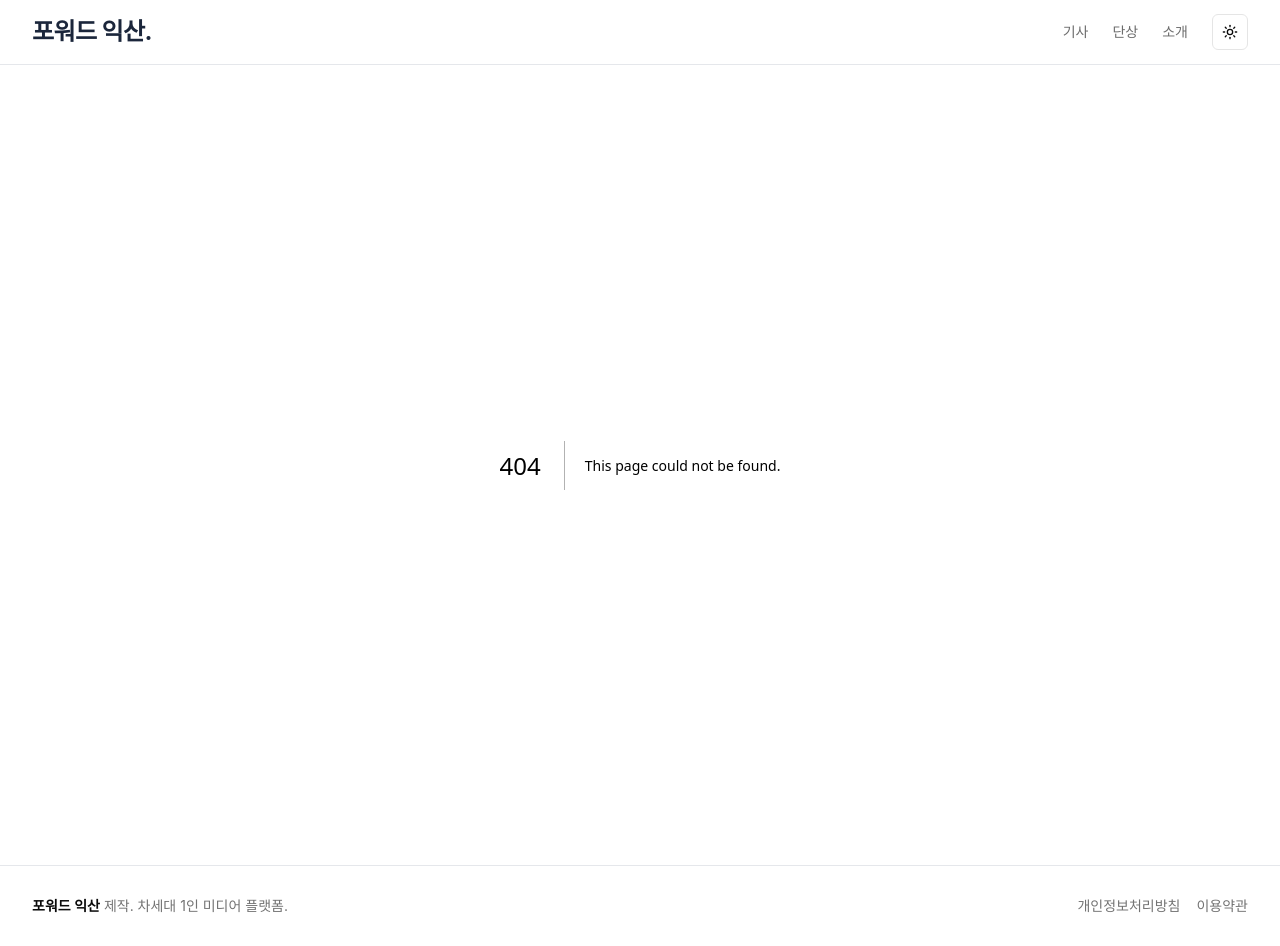
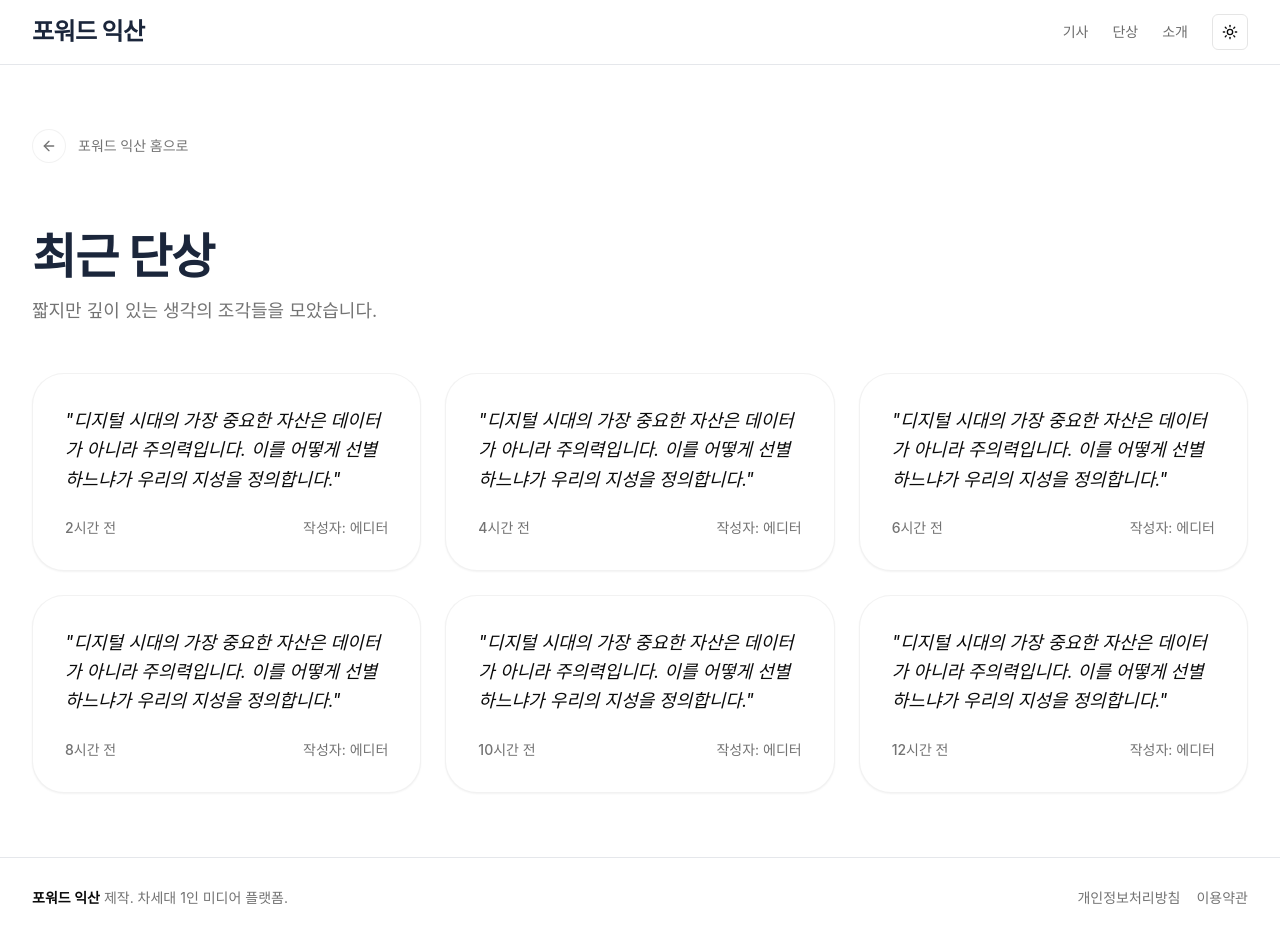
Before and after one commit to sangbinbag74-lang/-, a Next.js app: page /shorts in a window 1280 px wide. Before the commit this address had no page. Built offline with nearby package versions, Linux system fonts and the light colour scheme; a web font is replaced by a local one.

Commit message:
fix: 헤더 로고 텍스트 마침표 제거 및 최근 단상 404 에러 해결

```diff
--- /dev/null
+++ b/src/app/shorts/page.tsx
@@ -0,0 +1,40 @@
+import Link from "next/link";
+import { ArrowLeft } from "lucide-react";
+
+export default function ShortsPage() {
+    return (
+        <div className="container mx-auto max-w-screen-xl px-4 lg:px-8 py-8 md:py-16 animate-in fade-in slide-in-from-bottom-4 duration-700">
+            <nav className="mb-10 md:mb-16">
+                <Link href="/" className="inline-flex items-center text-sm font-medium text-muted-foreground hover:text-foreground transition-colors group">
+                    <div className="p-2 rounded-full border border-border/50 bg-card group-hover:bg-accent mr-3 transition-colors">
+                        <ArrowLeft className="h-4 w-4 transition-transform group-hover:-translate-x-0.5" />
+                    </div>
+                    포워드 익산 홈으로
+                </Link>
+            </nav>
+
+            <header className="mb-12">
+                <h1 className="text-3xl md:text-5xl font-serif font-bold text-brand-deepNavy dark:text-foreground tracking-tight mb-4">
+                    최근 단상
+                </h1>
+                <p className="text-muted-foreground text-lg">
+                    짧지만 깊이 있는 생각의 조각들을 모았습니다.
+                </p>
+            </header>
+
+            <div className="grid grid-cols-1 md:grid-cols-2 lg:grid-cols-3 gap-6">
+                {[1, 2, 3, 4, 5, 6].map((i) => (
+                    <div key={i} className="rounded-[2rem] border border-border/50 bg-card p-8 shadow-sm hover:shadow-md transition-all flex flex-col justify-between">
+                        <p className="text-lg text-foreground leading-relaxed mb-6 italic font-serif">
+                            &quot;디지털 시대의 가장 중요한 자산은 데이터가 아니라 주의력입니다. 이를 어떻게 선별하느냐가 우리의 지성을 정의합니다.&quot;
+                        </p>
+                        <div className="flex items-center justify-between text-sm text-muted-foreground">
+                            <span className="font-medium">{i * 2}시간 전</span>
+                            <span>작성자: 에디터</span>
+                        </div>
+                    </div>
+                ))}
+            </div>
+        </div>
+    );
+}
--- a/src/components/layout/header.tsx
+++ b/src/components/layout/header.tsx
@@ -6,7 +6,7 @@ export function Header() {
         <header className="sticky top-0 z-50 w-full border-b bg-background/95 backdrop-blur supports-[backdrop-filter]:bg-background/60">
             <div className="container mx-auto max-w-screen-xl flex h-16 items-center justify-between px-4 lg:px-8">
                 <Link href="/" className="font-serif text-2xl font-bold tracking-tight text-brand-deepNavy dark:text-foreground">
-                    포워드 익산.
+                    포워드 익산
                 </Link>
                 <div className="flex items-center gap-6">
                     <nav className="hidden md:flex items-center gap-6 text-sm font-medium">
```
